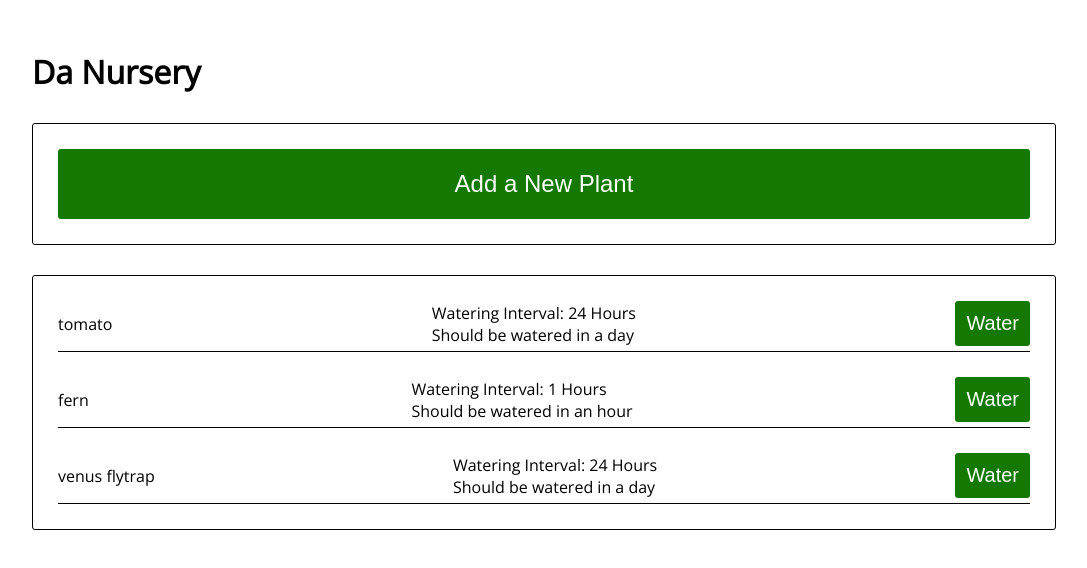
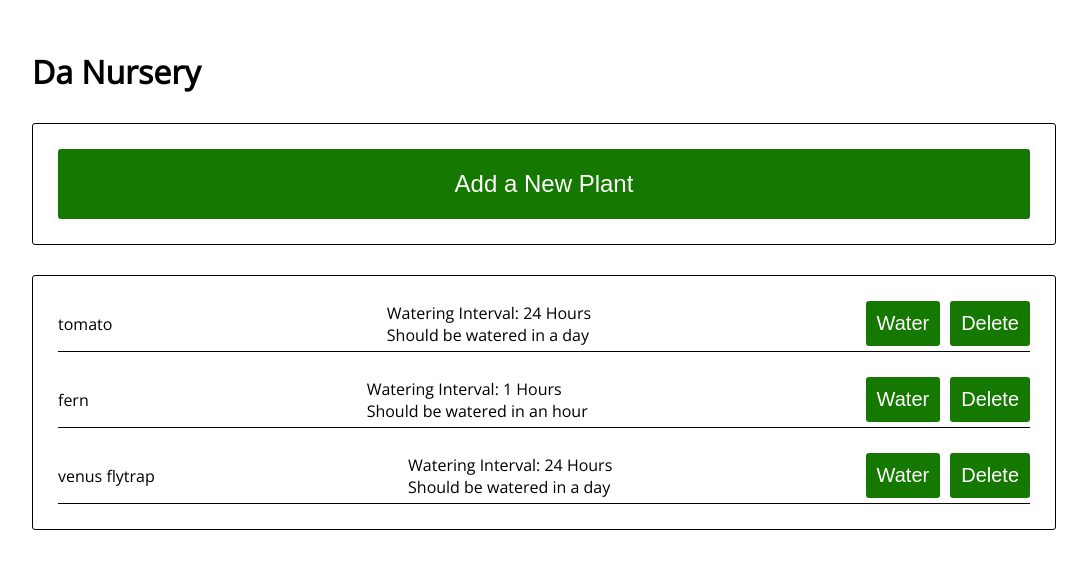
Before and after one commit to jaredeiseman/plant-watering-tracker, a React app: page / in a window 1280 px wide. Shown: the top 568 px of the page, without its empty margins (96-1183 px from the left). Built offline with nearby package versions, Linux system fonts and the light colour scheme.

Commit message:
add water plant functionality

```diff
--- a/src/components/App.jsx
+++ b/src/components/App.jsx
@@ -20,12 +20,13 @@ class App extends React.Component {
 
     this.toggleAddPlantFormShowing = this.toggleAddPlantFormShowing.bind(this);
     this.addNewPlantToList = this.addNewPlantToList.bind(this);
+    this.waterPlant = this.waterPlant.bind(this);
   }
 
   componentDidMount() {
     this.updateTimers();
     this.timerStartedChecker = setInterval(() =>
-      this.updateTimers(), 5000);
+      this.updateTimers(), 1000);
   }
 
   componentWillUnmount() {
@@ -50,6 +51,20 @@ class App extends React.Component {
     this.setState({plantList: newPlantList});
   }
 
+  waterPlant(wateredPlant) {
+    wateredPlant.lastWatering = new Moment().format();
+    var newState = this.state.plantList.slice();
+    newState = newState.map((plant) => {
+      if ((plant.name === wateredPlant.name) && (plant.wateringInterval === wateredPlant.wateringInterval)) {
+        return wateredPlant;
+      } else {
+        return plant;
+      }
+    });
+    this.setState({plantList: newState});
+    this.updateTimers();
+  }
+
   render() {
 
     return (
@@ -59,7 +74,8 @@ class App extends React.Component {
           addPlantFormShowing={this.state.addPlantFormShowing}
           toggleAddPlantFormShowing={this.toggleAddPlantFormShowing}
           addNewPlantToList={this.addNewPlantToList} />
-        <PlantList childPlantList={this.state.plantList}/>
+        <PlantList childPlantList={this.state.plantList}
+          waterPlant={this.waterPlant}/>
       </div>
     );
   }
--- a/src/components/Plant.jsx
+++ b/src/components/Plant.jsx
@@ -1,6 +1,6 @@
 import React from 'react';
 import Timer from './Timer';
-import WaterButton from './WaterButton';
+import WaterDeleteButtons from './WaterDeleteButtons';
 import PropTypes from 'prop-types';
 import PlantModel from '../models/PlantModel';
 import styles from '../styles/App.css';
@@ -13,14 +13,17 @@ function Plant(props) {
         <Timer
           wateringInterval={props.childPlant.wateringInterval}
           nextWatering={props.childPlant.nextWatering} />
-        <WaterButton />
+        <WaterDeleteButtons
+          waterPlant={props.waterPlant}
+          childPlant={props.childPlant} />
       </div>
     </div>
   );
 }
 
 Plant.propTypes = {
-  childPlant: PropTypes.instanceOf(PlantModel).isRequired
+  childPlant: PropTypes.instanceOf(PlantModel).isRequired,
+  waterPlant: PropTypes.func.isRequired,
 };
 
 export default Plant;
--- a/src/components/PlantList.jsx
+++ b/src/components/PlantList.jsx
@@ -7,14 +7,17 @@ function PlantList(props) {
   return (
     <div className={styles.plantList}>
       {props.childPlantList.map((plant, index) =>
-        <Plant childPlant={plant} key={index} />
+        <Plant childPlant={plant}
+          key={index}
+          waterPlant={props.waterPlant} />
       )}
     </div>
   );
 }
 
 PlantList.propTypes = {
-  childPlantList: PropTypes.array.isRequired
+  childPlantList: PropTypes.array.isRequired,
+  waterPlant: PropTypes.func.isRequired,
 };
 
 export default PlantList;
--- a/src/components/Timer.jsx
+++ b/src/components/Timer.jsx
@@ -1,6 +1,5 @@
 import React from 'react';
 import PropTypes from 'prop-types';
-// import Moment from 'moment';
 
 function Timer(props) {
   return (
--- a/src/components/WaterButton.jsx
+++ /dev/null
@@ -1,10 +0,0 @@
-import React from 'react';
-import styles from '../styles/App.css';
-
-function WaterButton() {
-  return (
-    <button className={styles.waterButton}>Water</button>
-  );
-}
-
-export default WaterButton;
--- /dev/null
+++ b/src/components/WaterDeleteButtons.jsx
@@ -0,0 +1,32 @@
+import React from 'react';
+import styles from '../styles/App.css';
+import PropTypes from 'prop-types';
+import PlantModel from '../models/PlantModel';
+
+class WaterDeleteButtons extends React.Component {
+  constructor(props) {
+    super(props);
+
+    this.handleWaterPlantClicked = this.handleWaterPlantClicked.bind(this);
+  }
+
+  handleWaterPlantClicked() {
+    this.props.waterPlant(this.props.childPlant);
+  }
+
+  render() {
+    return (
+      <div className={styles.waterDeleteButtons}>
+        <button onClick={this.handleWaterPlantClicked}>Water</button>
+        <button className={styles.deleteButton}>Delete</button>
+      </div>
+    );
+  }
+}
+
+WaterDeleteButtons.propTypes = {
+  waterPlant: PropTypes.func.isRequired,
+  childPlant: PropTypes.instanceOf(PlantModel).isRequired
+};
+
+export default WaterDeleteButtons;
--- a/src/styles/App.css
+++ b/src/styles/App.css
@@ -106,7 +106,7 @@ h1 {
   border-bottom: 1px solid black;
 }
 
-.waterButton {
+.waterDeleteButtons button {
   padding: 10px;
   font-size: 20px;
   background: #157800;
@@ -117,8 +117,12 @@ h1 {
   transition: all .3s;
 }
 
-.waterButton:hover {
+.waterDeleteButtons button:hover {
   background: #fff;
   border: 1px solid #157800;
   color: #157800;
 }
+
+.deleteButton {
+  margin-left: 10px;
+}
```
